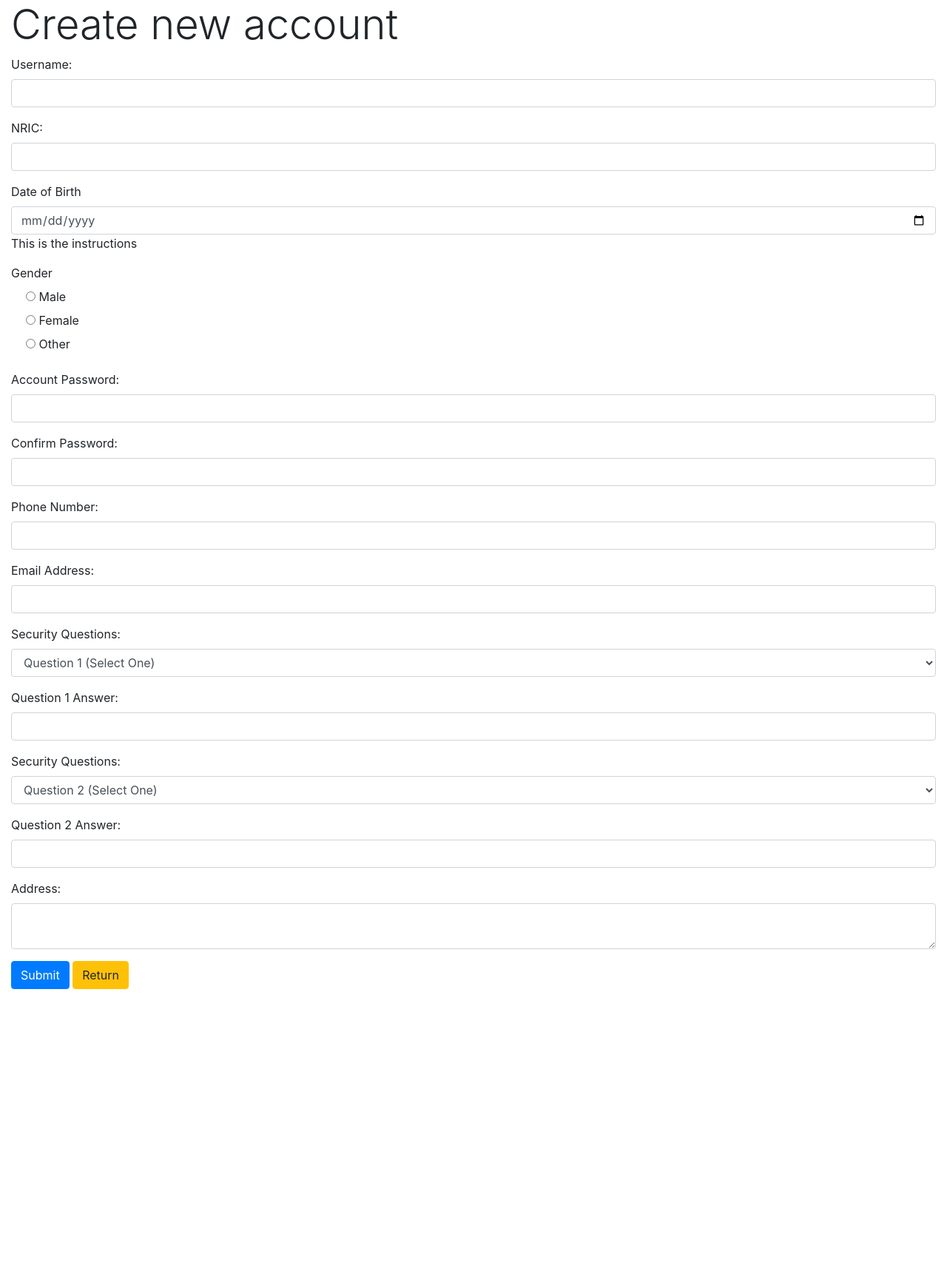
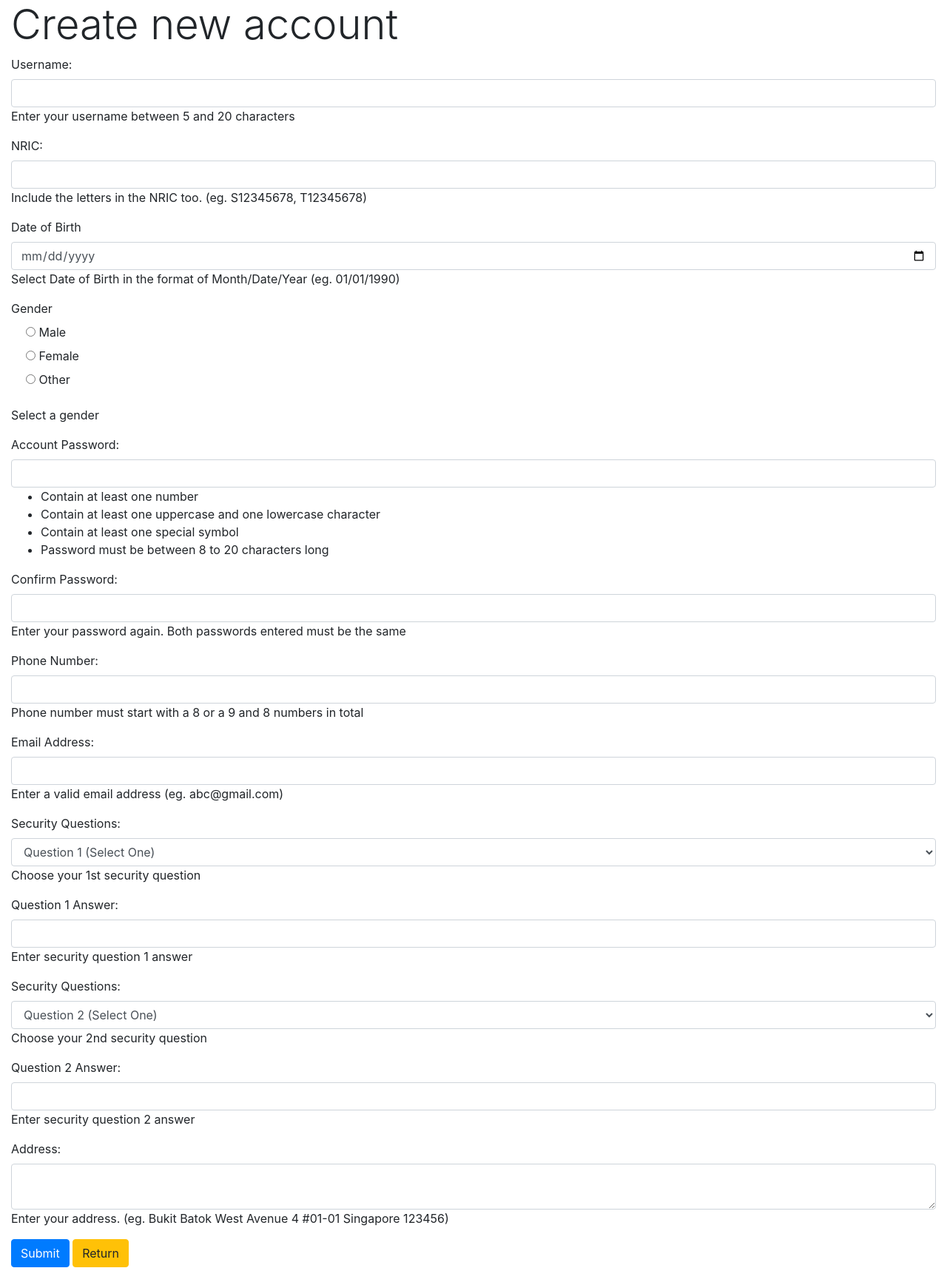
Before and after one commit to ZadeNova/SystemSecurityProject, a Flask app: page /Createloginuser in a window 1280 px wide. Shown: the whole page at 74% size. Before the commit the page ends 1337 px from the top, so only its background shows below. Run offline with Flask 2, Linux system fonts and the light colour scheme; some libraries are stand-ins or nearby versions.

Commit message:
create login user form html added in instruction messages for each field so user knows what is the requirement when registering

```diff
--- a/Templates/create_login_user_form.html
+++ b/Templates/create_login_user_form.html
@@ -13,44 +13,61 @@
 <form method="POST" action="">
   <div class="form-group">
     {{ render_field(form.Username, class="form-control") }}
+    <p>Enter your username between 5 and 20 characters</p>
   </div>
   <div class="form-group">
     {{ render_field(form.NRIC, class="form-control")  }}
+    <p>Include the letters in the NRIC too. (eg. S12345678, T12345678)</p>
   </div>
   <div class="form-group">
     {{ render_field(form.DOB, class="form-control")  }}
-    <p>This is the instructions</p>
+    <p>Select Date of Birth in the format of Month/Date/Year (eg. 01/01/1990)</p>
   </div>
   <div class="form-group">
     {{ render_field(form.Gender, class="form-check", style="list-style-type:none") }}
+    <p>Select a gender</p>
   </div>
   <div class="form-group">
     {{ render_field(form.Password, class="form-control")  }}
+      <ul>
+        <li>Contain at least one number</li>
+        <li>Contain at least one uppercase and one lowercase character</li>
+        <li>Contain at least one special symbol</li>
+        <li>Password must be between 8 to 20 characters long</li>
+      </ul>
   </div>
   <div class="form-group">
     {{ render_field(form.Confirm_Password, class="form-control")  }}
+    <p>Enter your password again. Both passwords entered must be the same</p>
   </div>
   <div class="form-group">
     {{ render_field(form.Phone_Number, class="form-control")  }}
+    <p>Phone number must start with a 8 or a 9 and 8 numbers in total</p>
   </div>
   <div class="form-group">
     {{ render_field(form.Email, class="form-control")  }}
+    <p>Enter a valid email address (eg. abc@gmail.com) </p>
   </div>
   <div class="form-group">
     {{ render_field(form.Security_Questions_1, class="form-control")  }}
+    <p>Choose your 1st security question</p>
   </div>
   <div class="form-group">
     {{ render_field(form.Answers_1, class="form-control")  }}
+    <p>Enter security question 1 answer</p>
   </div>
   <div class="form-group">
     {{ render_field(form.Security_Questions_2, class="form-control")  }}
+    <p>Choose your 2nd security question</p>
   </div>
   <div class="form-group">
     {{ render_field(form.Answers_2, class="form-control")  }}
+    <p>Enter security question 2 answer</p>
   </div>
   <div id="prof">
     <div class="form-group">
       {{ render_field(form.Address, class="form-control") }}
+      <p>Enter your address. (eg. Bukit Batok West Avenue 4 #01-01 Singapore 123456)</p>
     </div>
   </div>
 
@@ -58,7 +75,7 @@
    <input type="submit" value="Submit" class="btn btn-primary"/>
   <td><a href="/login" class="btn btn-warning">Return</a></td>
    </div>
-
+  <br>
 
 </form>
 
--- a/__init__.py
+++ b/__init__.py
@@ -48,8 +48,8 @@ from UpdateUserAccount import UpdateUserForm
 import json
 # SQL stuff
 ###line 43 , 44 for hong ji only , the others just # this 2 line
-import pymysql
-pymysql.install_as_MySQLdb()
+#import pymysql
+#pymysql.install_as_MySQLdb()
 #### line 43 , 44 for hong ji only , the others just # this 2 line  as hong ji pc have bug cant use the sql
 # lol
 from flask_mysqldb import MySQL
@@ -90,7 +90,7 @@ try:
     app.config['MYSQL_HOST'] = 'localhost'
     app.config['MYSQL_USER'] = 'root'
     app.config[
-        'MYSQL_PASSWORD'] = '1234'  # change this line to our own sql password , thank you vry not much xd
+        'MYSQL_PASSWORD'] = 'Dragonnight1002'  # change this line to our own sql password , thank you vry not much xd
     app.config['MYSQL_DB'] = 'SystemSecurityProject'
 except:
     print("MYSQL root is not found?")
```
